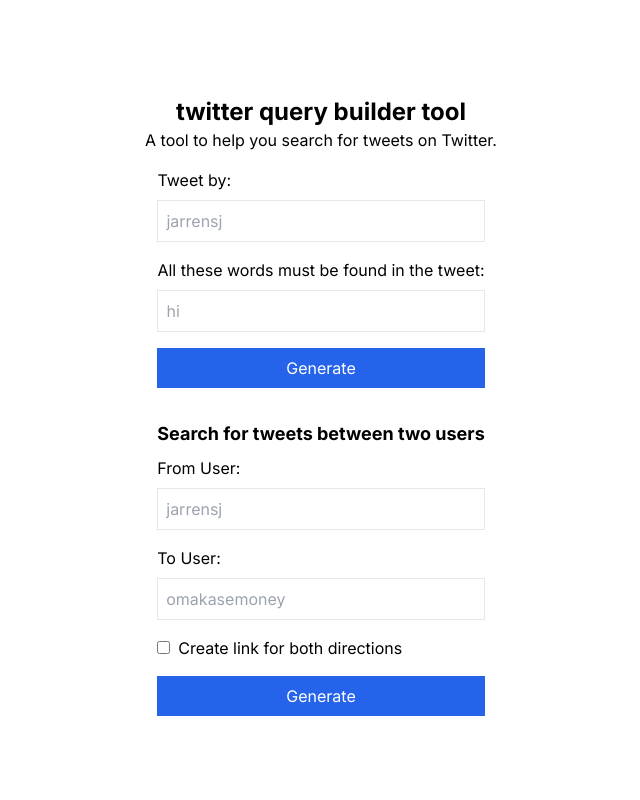
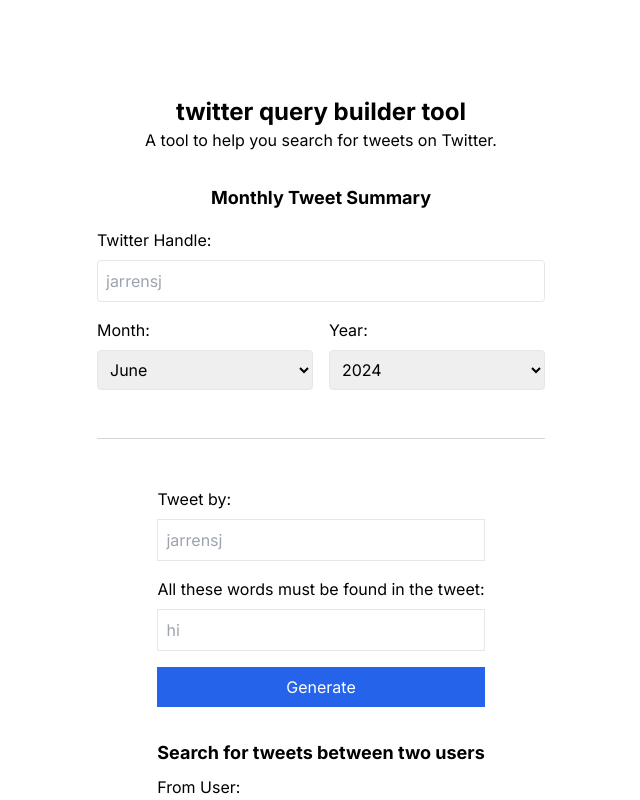
Before and after one commit to jarrensj/twitter-query-builder, a Next.js app: page / in a window 1280 px wide. Shown: the top 800 px of the page, without its empty margins (319-959 px from the left). Built offline with nearby package versions, Linux system fonts and the light colour scheme.

Commit message:
feat: generate link to show tweets for the month for a user (#1)

```diff
--- a/app/page.tsx
+++ b/app/page.tsx
@@ -1,5 +1,6 @@
 import Form from "../components/Form";
 import Form2 from "../components/Form2";
+import MonthlyTweetForm from "../components/MonthlyTweetForm";
 
 export default function Home() {
   return (
@@ -10,6 +11,8 @@
       <p className="text-center">
         A tool to help you search for tweets on Twitter.
       </p>
+      <MonthlyTweetForm />
+      <div className="border-t border-gray-300 w-full max-w-md my-8"></div>
       <Form />
       <Form2 />
     </main>
--- /dev/null
+++ b/components/MonthlyTweetForm.tsx
@@ -0,0 +1,177 @@
+'use client'
+
+import { useState, useEffect } from 'react';
+import Link from 'next/link';
+
+const MonthlyTweetForm = () => {
+  const [handle, setHandle] = useState('');
+  const [month, setMonth] = useState('');
+  const [year, setYear] = useState('');
+  const [query, setQuery] = useState('');
+  const [isLoading, setIsLoading] = useState(false);
+
+  const months = [
+    { value: '01', label: 'January' },
+    { value: '02', label: 'February' },
+    { value: '03', label: 'March' },
+    { value: '04', label: 'April' },
+    { value: '05', label: 'May' },
+    { value: '06', label: 'June' },
+    { value: '07', label: 'July' },
+    { value: '08', label: 'August' },
+    { value: '09', label: 'September' },
+    { value: '10', label: 'October' },
+    { value: '11', label: 'November' },
+    { value: '12', label: 'December' },
+  ];
+
+  // Generate years from 2006 (Twitter launch) to current year
+  const currentYear = new Date().getFullYear();
+  const years = Array.from({ length: currentYear - 2006 + 1 }, (_, i) => currentYear - i);
+
+  // Load handle from localStorage on component mount
+  useEffect(() => {
+    const savedHandle = localStorage.getItem('twitter-handle');
+    if (savedHandle) {
+      setHandle(savedHandle);
+    }
+
+    // Set default month and year to current
+    const now = new Date();
+    setMonth(String(now.getMonth() + 1).padStart(2, '0'));
+    setYear(String(now.getFullYear()));
+  }, []);
+
+  // Save handle to localStorage whenever it changes
+  const handleHandleChange = (e: React.ChangeEvent<HTMLInputElement>) => {
+    const newHandle = e.target.value;
+    setHandle(newHandle);
+    localStorage.setItem('twitter-handle', newHandle);
+  };
+
+  const getDaysInMonth = (year: number, month: number) => {
+    return new Date(year, month, 0).getDate();
+  };
+
+  // Automatically update query when handle, month, or year changes
+  useEffect(() => {
+    if (handle && month && year) {
+      setIsLoading(true);
+      const timer = setTimeout(() => {
+        const yearNum = parseInt(year);
+        const monthNum = parseInt(month);
+        const daysInMonth = getDaysInMonth(yearNum, monthNum);
+
+        const sinceDate = `${year}-${month}-01`;
+        const untilDate = `${year}-${month}-${String(daysInMonth).padStart(2, '0')}`;
+
+        const newQuery = `https://x.com/search?q=from%3A${encodeURIComponent(handle)}%20since%3A${sinceDate}%20until%3A${untilDate}&src=typed_query&f=live`;
+        setQuery(newQuery);
+        setIsLoading(false);
+      }, 300);
+
+      return () => clearTimeout(timer);
+    } else {
+      setQuery('');
+    }
+  }, [handle, month, year]);
+
+  const getMonthName = (monthValue: string) => {
+    const monthObj = months.find(m => m.value === monthValue);
+    return monthObj ? monthObj.label : '';
+  };
+
+  return (
+    <>
+      <div className="mt-8 w-full max-w-md">
+        <h2 className="text-lg font-bold mb-4 text-center">
+          Monthly Tweet Summary
+        </h2>
+        <div className="mb-4">
+          <div className="mb-4">
+            <label htmlFor="handle-monthly" className="block mb-2">
+              Twitter Handle:
+            </label>
+            <input
+              type="text"
+              id="handle-monthly"
+              value={handle}
+              onChange={handleHandleChange}
+              className="border p-2 w-full rounded"
+              placeholder="jarrensj"
+            />
+          </div>
+
+          <div className="mb-4 grid grid-cols-2 gap-4">
+            <div>
+              <label htmlFor="month" className="block mb-2">
+                Month:
+              </label>
+              <select
+                id="month"
+                value={month}
+                onChange={(e) => setMonth(e.target.value)}
+                className="border p-2 w-full rounded"
+              >
+                <option value="">Select Month</option>
+                {months.map((m) => (
+                  <option key={m.value} value={m.value}>
+                    {m.label}
+                  </option>
+                ))}
+              </select>
+            </div>
+
+            <div>
+              <label htmlFor="year" className="block mb-2">
+                Year:
+              </label>
+              <select
+                id="year"
+                value={year}
+                onChange={(e) => setYear(e.target.value)}
+                className="border p-2 w-full rounded"
+              >
+                <option value="">Select Year</option>
+                {years.map((y) => (
+                  <option key={y} value={y}>
+                    {y}
+                  </option>
+                ))}
+              </select>
+            </div>
+          </div>
+        </div>
+      </div>
+
+      {isLoading && (
+        <div className="mt-4 w-full max-w-md">
+          <div className="bg-gray-100 p-4 rounded animate-pulse">
+            <div className="h-4 bg-gray-300 rounded w-3/4 mb-2"></div>
+            <div className="h-3 bg-gray-300 rounded w-1/2"></div>
+          </div>
+        </div>
+      )}
+
+      {!isLoading && query && (
+        <div className="mt-4 w-full max-w-md">
+          <div className="bg-gray-100 p-4 rounded">
+            <p className="mb-2 font-semibold">
+              Search for tweets from @{handle} in {getMonthName(month)} {year}:
+            </p>
+            <Link
+              href={query}
+              target="_blank"
+              rel="noopener noreferrer"
+              className="text-blue-500 hover:text-blue-700 underline break-all text-sm"
+            >
+              Open Twitter Search →
+            </Link>
+          </div>
+        </div>
+      )}
+    </>
+  );
+};
+
+export default MonthlyTweetForm;
```
